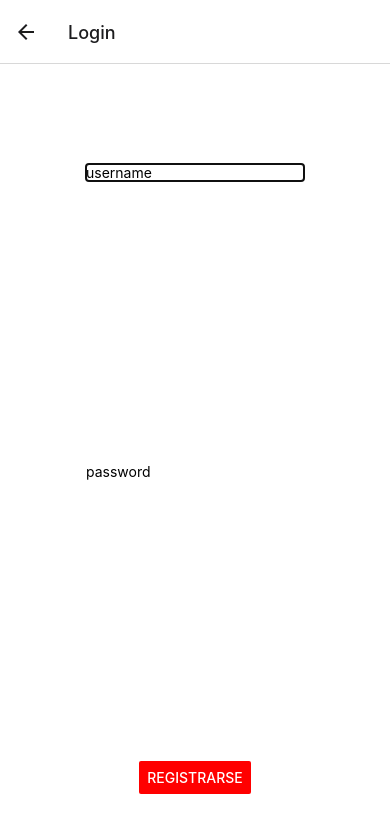
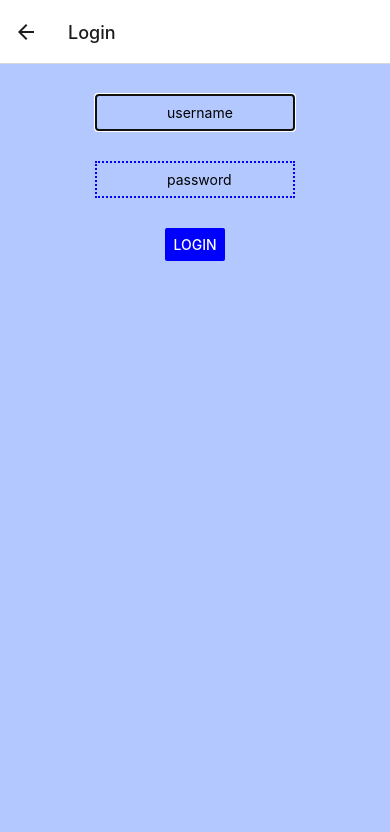
Before and after one commit to samhv/crypto-bingo, a React Native app: screen / in a window 390 px wide. Both pictures are taken after a click on the button "CONTINUAR". Shown: the top 832 px of the page. Built offline with nearby package versions, Linux system fonts and the light colour scheme.

Commit message:
Login screen modification

```diff
--- a/App.js
+++ b/App.js
@@ -28,6 +28,15 @@ function LoginScreen({navigation}) {
    const [username, setUsername] = useState("")
     const [password, setPassword] = useState("")
 
+    const onPress= () => {
+      if (username == "Sam" && password == "Sam" ) {
+          navigation.navigate('Register')
+      }
+      else {
+        alert("Error")
+      }
+    }
+
   return (
     <View style={styles.container2}>
         <TextInput
@@ -36,16 +45,18 @@ function LoginScreen({navigation}) {
             placeholder={"username"}
             autoFocus={true}
             keyboardType={"email-address"}
+            style={styles.usernameStyle}
         />
         <TextInput
             onChangeText={setPassword}
             value={password}
             placeholder={"password"}
             secureTextEntry={true}
+            style={styles.PasswordStyle}
         />
         <Button
-            onPress={() => navigation.navigate('Register')}
-            title='Registrarse' color="red"
+            onPress={onPress}
+            title='Login' color="blue"
         />
       <StatusBar style="auto" />
     </View>
@@ -103,13 +114,30 @@ const styles = StyleSheet.create({
         paddingBottom: 80,
     },
     container2: {
-        backgroundColor:"white",
+        backgroundColor:"#b2c8ff",
+        alignItems: "center",
         flex: 1,
-        alignItems: "center",
-        justifyContent: "space-between",
-        paddingHorizontal: 20,
-        paddingBottom: 50,
-        paddingTop: 100,
+    },
+    usernameStyle: {
+      borderStyle: "dotted",
+      borderWidth: 2,
+      width: 200,
+      paddingLeft: 70,
+      paddingTop: 8,
+      paddingBottom: 8,
+      borderColor: "blue",
+      marginTop: 30,
+    },
+    PasswordStyle: {
+      borderStyle: "dotted",
+      borderWidth: 2,
+      width: 200,
+      paddingLeft: 70,
+      paddingTop: 8,
+      paddingBottom: 8,
+      borderColor: "blue",
+      marginTop: 30,
+      marginBottom: 30,
     },
     error: {
         opacity: 0.7,
```
Also changed, not shown: 1 other file (tests, documents, lock files or other folders).
